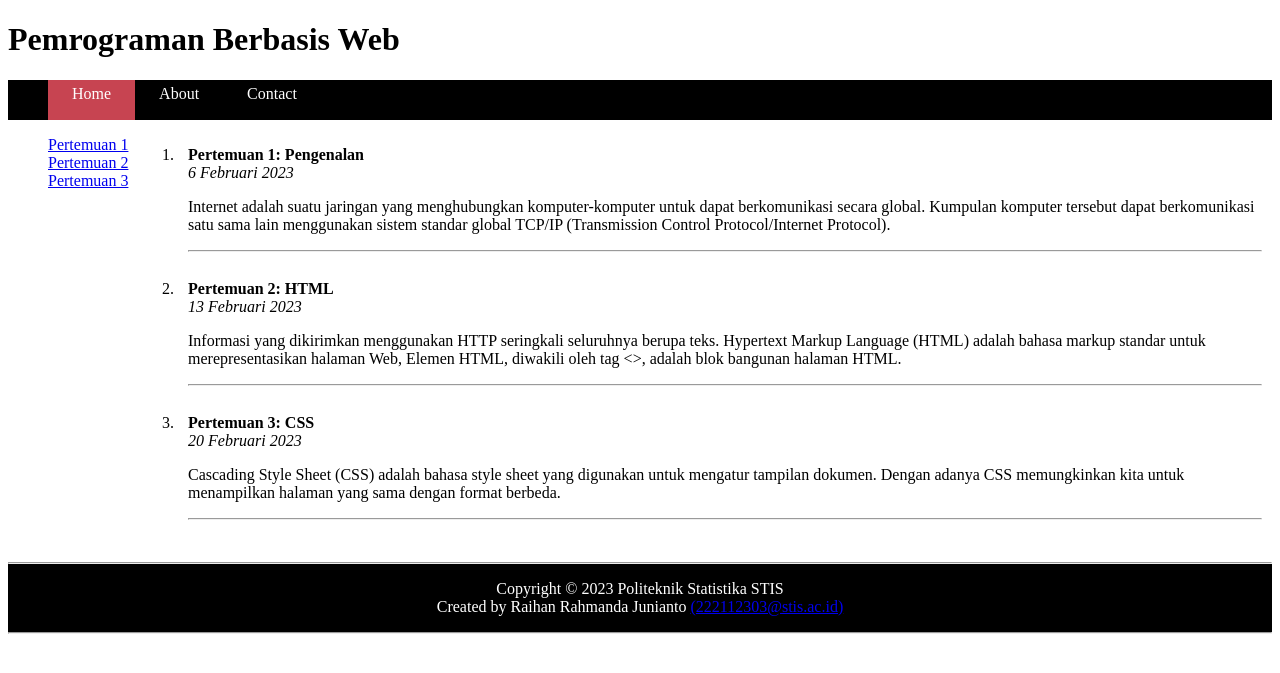
After one commit to raihanrahmanda/Praktikum-PBW, a PHP site: page /page04C.html in a window 1280 px wide. The commit adds this page. Shown: the top 673 px of the page. Run offline with PHP 8.4, Linux system fonts and the light colour scheme.

Commit message:
memodifikasi pertemuan 4

```diff
--- a/Pertemuan 3/layoutstyle.css
+++ b/Pertemuan 3/layoutstyle.css
@@ -19,7 +19,7 @@
 }
 
 .box3 {
-    width: 350px;
+    width: 335px;
     height: 250px;
     border: 1px solid black;
     background-color: aliceblue;
@@ -29,7 +29,7 @@
 }
 
 .box4 {
-    width: 891px;
+    width: 876px;
     height: 209px;
     border: 1px solid black;
     background-color: aliceblue;
--- /dev/null
+++ b/Pertemuan 4/page04C.html
@@ -0,0 +1,85 @@
+<!DOCTYPE html>
+<html lang="en">
+
+<head>
+    <meta charset="UTF-8">
+    <meta http-equiv="X-UA-Compatible" content="IE=edge">
+    <meta name="viewport" content="width=device-width, initial-scale=1.0">
+    <link rel="stylesheet" href="practical04C.css">
+    <title>Pemrograman Berbasis Web</title>
+</head>
+
+<body>
+    <header>
+        <h1>Pemrograman Berbasis Web</h1>
+        <nav>
+            <ul>
+                <li><a href="#" class="active">Home</a></li>
+                <li><a href="#">About</a></li>
+                <li><a href="#">Contact</a></li>
+            </ul>
+        </nav>
+    </header>
+    <section id="konten">
+        <aside>
+            <ol>
+                <li><a href=#>Pertemuan 1</a></li>
+                <li><a href=#>Pertemuan 2</a></li>
+                <li><a href=#>Pertemuan 3</a></li>
+            </ol>
+        </aside>
+        <ol>
+            <li>
+                <article>
+                    <div class="judul">Pertemuan 1: Pengenalan</div>
+                    <div class="tanggal">6 Februari 2023</div>
+                    <div class="isi">
+                        <p>Internet adalah suatu jaringan yang menghubungkan komputer-komputer untuk dapat
+                            berkomunikasi secara global. Kumpulan komputer tersebut dapat berkomunikasi satu sama lain
+                            menggunakan
+                            sistem standar global TCP/IP (Transmission Control Protocol/Internet Protocol).
+                        </p>
+                    </div>
+                    <hr>
+                </article>
+            </li>
+            <li>
+                <article>
+                    <div class="judul">Pertemuan 2: HTML</div>
+                    <div class="tanggal">13 Februari 2023</div>
+                    <div class="isi">
+                        <p>Informasi yang dikirimkan menggunakan HTTP seringkali seluruhnya berupa teks.
+                            Hypertext Markup Language (HTML) adalah bahasa markup standar untuk
+                            merepresentasikan halaman Web, Elemen HTML, diwakili oleh tag &lt;&gt;, adalah blok bangunan
+                            halaman HTML.
+                        </p>
+                    </div>
+                    <hr>
+                </article>
+            </li>
+            <li>
+                <article>
+                    <div class="judul">Pertemuan 3: CSS</div>
+                    <div class="tanggal">20 Februari 2023</div>
+                    <div class="isi">
+                        <p>Cascading Style Sheet (CSS) adalah bahasa style sheet yang digunakan untuk mengatur tampilan
+                            dokumen. Dengan adanya CSS memungkinkan kita untuk menampilkan halaman
+                            yang sama dengan format berbeda.
+                        </p>
+                    </div>
+                    <hr>
+                </article>
+            </li>
+        </ol>
+    </section>
+    <footer>
+        <div class="last">
+            <hr>
+            <p>Copyright © 2023 Politeknik Statistika STIS <br> Created by Raihan Rahmanda Junianto <a
+                    href="222112303@stis.ac.id">(222112303@stis.ac.id)</a></p>
+            <hr>
+        </div>
+    </footer>
+</body>
+
+</html>
--- /dev/null
+++ b/Pertemuan 4/practical04C.css
@@ -0,0 +1,74 @@
+nav {
+    background-color: black;
+    overflow: hidden;
+}
+
+nav ul {
+    list-style: none;
+    width: 100%;
+    margin: 0;
+}
+
+nav li {
+    float: left;
+    margin: 0;
+}
+
+nav li a {
+    display: block;
+    height: 30px;
+    padding: 5px 1.5em;
+    color: #ffff;
+    text-decoration: none;
+}
+
+nav li a.active {
+    background-color: #C74451;
+}
+
+.judul {
+    font-weight: bold;
+}
+
+.tanggal {
+    font-style: italic;
+}
+
+article {
+    border: 0px;
+    padding: 10px;
+}
+
+#konten {
+    display: grid;
+    grid-template-columns: 130px 1fr;
+}
+
+aside {
+    grid-column: 1 / 2;
+}
+
+aside ol {
+    list-style: none;
+}
+
+article {
+    grid-column: 2 / 3;
+}
+
+footer p {
+    text-align: center;
+}
+
+footer {
+    color: white;
+    padding-bottom: 5px;
+}
+
+.last {
+    background-color: black;
+}
+
+nav a:hover {
+    background-color: #C74451;
+}
```
Also changed, not shown: Pertemuan 4/page04A.html (+10 -9 lines), Pertemuan 4/page04B.html (added, +78 -0 lines), Pertemuan 4/practical04A.css (+53 -11 lines), Pertemuan 4/practical04B.css (added, +62 -0 lines), 1 other file.
